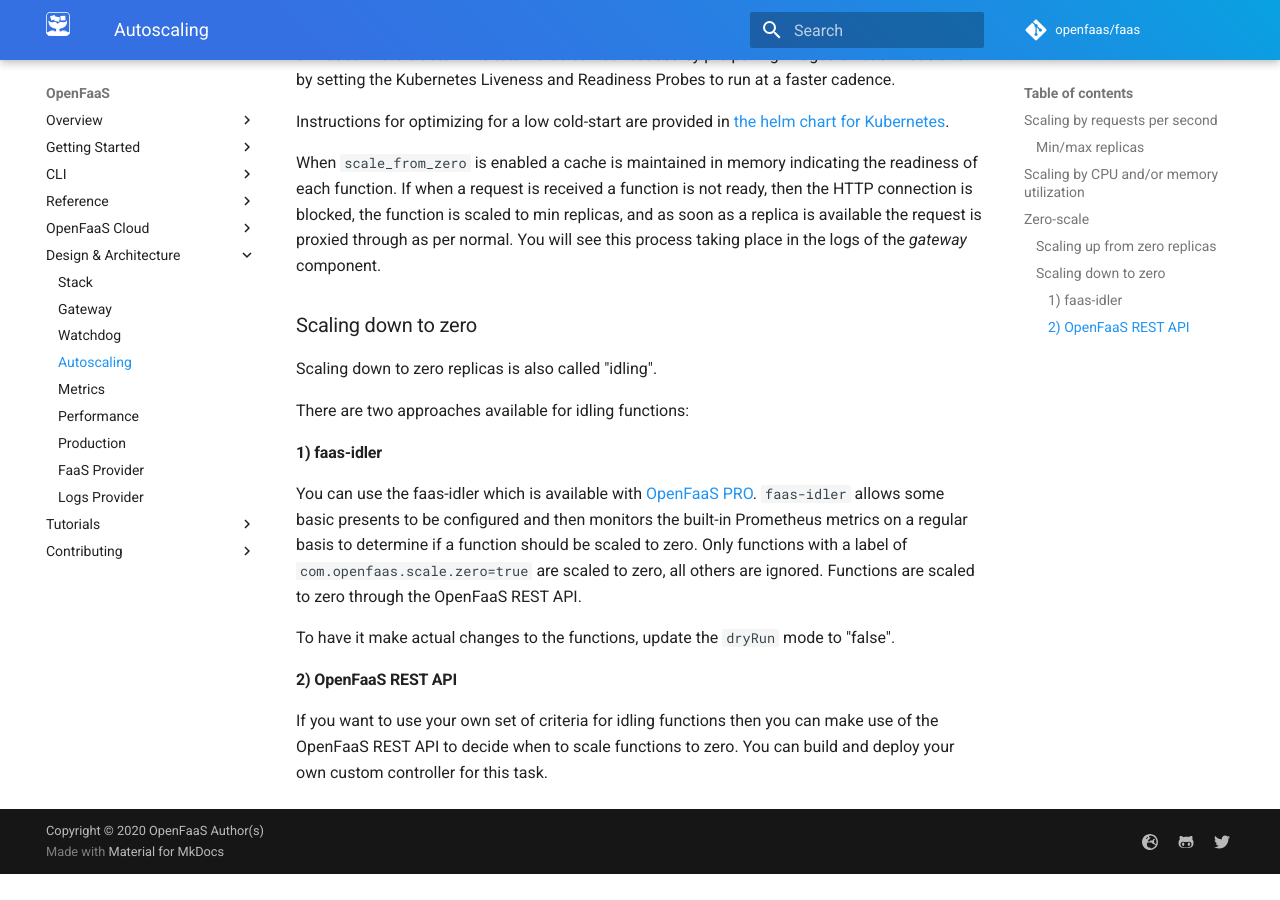
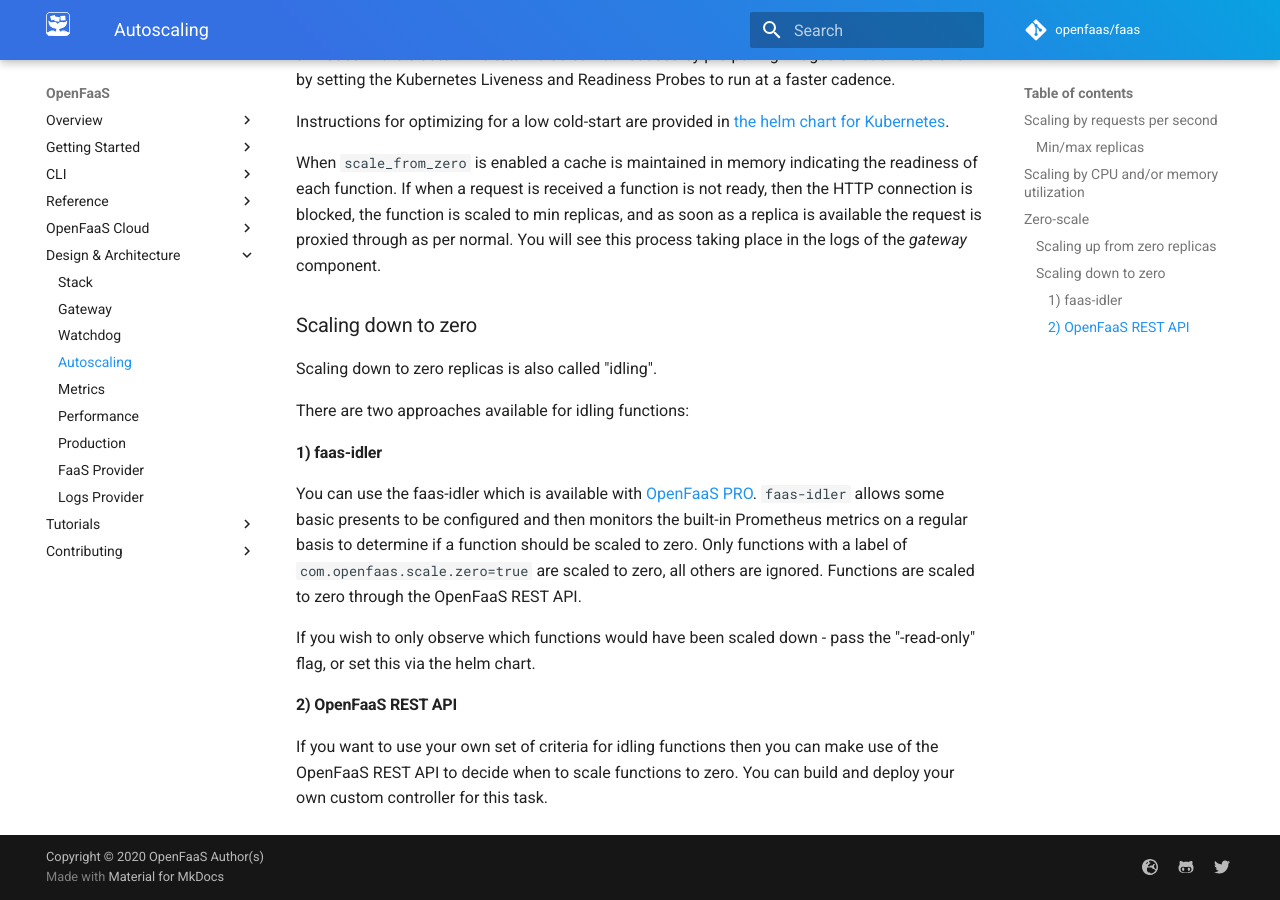
Before and after one commit to openfaas/docs, an MkDocs documentation site: the page built from docs/architecture/autoscaling.md, in a window 1280 px wide and 900 px high, scrolled down 2281 px. Built offline with MkDocs 1.6.1 and Material for MkDocs 9.7.7, drawn with Linux system fonts in a browser that asks for light colours; comment, search, counter and statistics services are not loaded; before the commit the page ends 3155 px from its top, so only the background shows below that; some of the changed text lies outside the part shown.

Commit message:
Update new read-only flag for scale-to-zero
Signed-off-by: Alex Ellis (OpenFaaS Ltd) <alexellis2@gmail.com>

```diff
--- a/docs/architecture/autoscaling.md
+++ b/docs/architecture/autoscaling.md
@@ -24,12 +24,11 @@ The minimum (initial) and maximum replica count can be set at deployment time by
 
 * `com.openfaas.scale.factor` by default this is set to `20%` and has to be a value between 0-100 (including borders)
 
-* `com.openfaas.scale.zero` - set to `true` for scaling to zero, faas-idler must also be deployed and set to `dryRun=false`
+* `com.openfaas.scale.zero` - set to `true` for scaling to zero, faas-idler must also be deployed which is part of OpenFaaS PRO
 
 > Note:
 Setting `com.openfaas.scale.min` and `com.openfaas.scale.max` to the same value, allows to disable the auto-scaling functionality of openfaas.
 Setting `com.openfaas.scale.factor=0` also allows to disable the auto-scaling functionality of openfaas.
-
 
 For each alert fired the auto-scaler will add a number of replicas, which is a defined percentage of the max replicas. This percentage can be set using `com.openfaas.scale.factor`. For example setting `com.openfaas.scale.factor=100` will instantly scale to max replicas. This label enables to define the overall scaling behavior of the function.
 
@@ -79,7 +78,7 @@ There are two approaches available for idling functions:
 
 You can use the faas-idler which is available with [OpenFaaS PRO](https://openfaas.com/support). `faas-idler` allows some basic presents to be configured and then monitors the built-in Prometheus metrics on a regular basis to determine if a function should be scaled to zero. Only functions with a label of `com.openfaas.scale.zero=true` are scaled to zero, all others are ignored. Functions are scaled to zero through the OpenFaaS REST API.
 
-To have it make actual changes to the functions, update the `dryRun` mode to "false".
+If you wish to only observe which functions would have been scaled down - pass the "-read-only" flag, or set this via the helm chart.
 
 #### 2) OpenFaaS REST API
 
```
